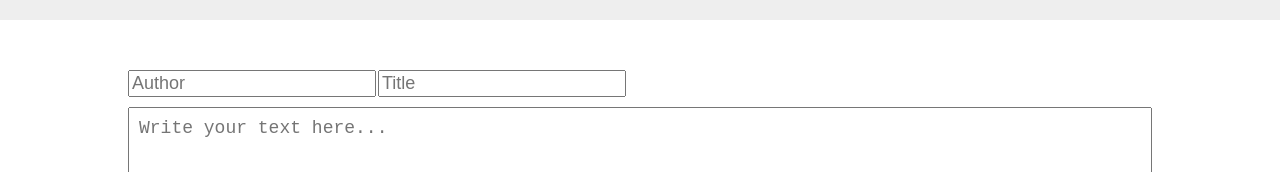
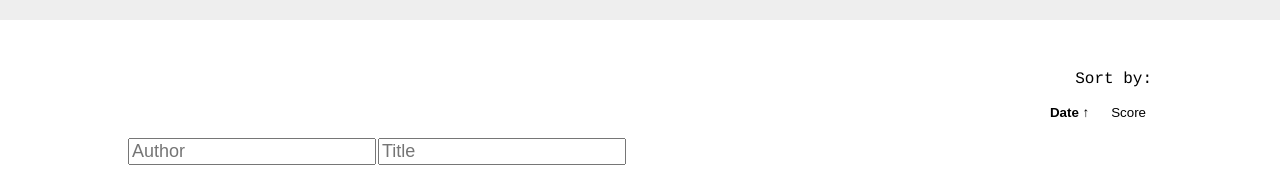
Before and after one commit to fxisco/reactnd-project-readable, a React (Create React App) app: page /1 in a window 1280 px wide. Shown: the part 163-335 px from the top of the page. Built offline with nearby package versions, Linux system fonts and the light colour scheme; no server answers.

Commit message:
feat: Sort post by date and voteScore(ASC and DESC)

```diff
--- a/src/components/CommentsList.js
+++ b/src/components/CommentsList.js
@@ -15,7 +15,7 @@ const Comment = ({ author, body, deleted, id, onDeleteComment, voteScore, timest
             </div>
             <div>
                 <p>{body}</p>
-                <p className="comment-date">
+                <p className="comment-date right">
                     {moment(timestamp).format(DEFAULT_DATE_FORMAT)}
                 </p>
             </div>
--- a/src/components/Post.js
+++ b/src/components/Post.js
@@ -26,10 +26,10 @@ const Post = ({
                 {body}
             </p>
             <div className="post-footer">
-                <p className="post-author">
+                <p className="post-author right">
                     {author}
                 </p>
-                <p className="post-date">
+                <p className="post-date right">
                     {moment(timestamp).format(DEFAULT_DATE_FORMAT)}
                 </p>
             </div>
--- a/src/constants/values.js
+++ b/src/constants/values.js
@@ -13,3 +13,13 @@ export const HTTP_METHODS = {
     POST: 'POST',
     PUT: 'PUT',
 };
+
+export const SORT_BY = {
+    DATE: 'DATE',
+    SCORE: 'SCORE'
+};
+
+export const SORT_ORDER = {
+    ASC: 'ASC',
+    DESC: 'DESC'
+};
--- a/src/containers/PostsContainer.js
+++ b/src/containers/PostsContainer.js
@@ -2,9 +2,19 @@ import React, { Component } from 'react';
 import { connect } from 'react-redux';
 import { bindActionCreators } from 'redux';
 import * as postsActionCreators from '../actions/posts';
-import { generateId  } from '../helpers/utils';
+import { generateId } from '../helpers/utils';
+import {
+    sortByDateASC,
+    sortByDateDESC,
+    sortByVoteScoreASC,
+    sortByVoteScoreDESC,
+} from '../helpers/array';
+import { SORT_BY, SORT_ORDER } from '../constants/values';
 import NavBar from '../components/NavBar';
 import Posts from '../components/Posts';
+
+const { DATE, SCORE } = SORT_BY;
+const { ASC, DESC } = SORT_ORDER;
 
 class PostsContainer extends Component {
     constructor(props) {
@@ -14,6 +24,8 @@ class PostsContainer extends Component {
             author: '',
             body: '',
             title: '',
+            sortBy: DATE,
+            sortOrder: ASC,
         };
 
         this.onTextChange = this.onTextChange.bind(this);
@@ -26,7 +38,7 @@ class PostsContainer extends Component {
 
         this.setState({
             [name]: value
-        })
+        });
     }
 
     onVote(id, type) {
@@ -60,6 +72,18 @@ class PostsContainer extends Component {
         });
     }
 
+    sortPostsBy(value) {
+        const change = {
+            sortBy: value
+        };
+
+        if (value === this.state.sortBy) {
+            change.sortOrder = this.state.sortOrder === ASC ? DESC: ASC;
+        }
+
+        this.setState(change);
+    }
+
     render() {
         const {
             categories,
@@ -69,9 +93,21 @@ class PostsContainer extends Component {
         const {
             author,
             body,
+            sortBy,
+            sortOrder,
             title,
         } = this.state;
         const selectedCategory = this.props.match.params.category || '';
+
+        let sortOrderDirection;
+
+        if (sortBy === DATE) {
+            sortOrderDirection = sortOrder === ASC ? sortByDateASC : sortByDateDESC;
+
+        } else {
+            sortOrderDirection = sortOrder === ASC ? sortByVoteScoreASC : sortByVoteScoreDESC;
+        }
+        const sortedPosts = [...posts].sort(sortOrderDirection);
 
         return (
             <div>
@@ -80,6 +116,21 @@ class PostsContainer extends Component {
                     selectedCategory={selectedCategory}
                 />
                 <div className="container">
+                    <div className="post-sorter">
+                        <span>Sort by: </span>
+                        <ul className="post-sorter-list">
+                            <li>
+                                <button className={`sort-button ${sortBy === DATE ? 'selected': ''}`} onClick={() => { this.sortPostsBy(DATE); }}>
+                                    {sortBy === DATE ? `Date ${sortOrder === ASC ? '↑': '↓'}` : 'Date'}
+                                </button>
+                            </li>
+                            <li>
+                                <button className={`sort-button ${sortBy === SCORE ? 'selected': ''}`} onClick={() => { this.sortPostsBy(SCORE); }}>
+                                    {sortBy === SCORE ? `Score ${sortOrder === ASC ? '↑': '↓'}` : 'Score'}
+                                </button>
+                            </li>
+                        </ul>
+                    </div>
                     {selectedCategory &&
                         <div className="new-post-container">
                             <div className="new-post-info">
@@ -98,7 +149,7 @@ class PostsContainer extends Component {
                     }
                     <Posts
                         category={this.props.match.params.category}
-                        posts={posts}
+                        posts={sortedPosts}
                         onVote={this.onVote}
                     />
                 </div>
--- /dev/null
+++ b/src/helpers/array.js
@@ -0,0 +1,29 @@
+export const sortByDateASC = (a,b) => {
+    return a.timestamp - b.timestamp;
+};
+
+export const sortByDateDESC = (a,b) => {
+    return b.timestamp - a.timestamp;
+};
+
+export const sortByVoteScoreASC = (a,b) => {
+    if (a.voteScore > b.voteScore) {
+        return 1;
+    }
+    if (a.voteScore < b.voteScore) {
+        return -1;
+    }
+
+    return 0;
+};
+
+export const sortByVoteScoreDESC = (a,b) => {
+    if (a.voteScore < b.voteScore) {
+        return 1;
+    }
+    if (a.voteScore > b.voteScore) {
+        return -1;
+    }
+
+    return 0;
+};
--- a/src/styles/App.css
+++ b/src/styles/App.css
@@ -37,9 +37,7 @@ nav.categories .active {
     padding: 20px;
 }
 
-.post-date,
-.comment-date,
-.post-author {
+.right {
     text-align: right;
 }
 
@@ -53,9 +51,29 @@ nav.categories .active {
     text-decoration: none;
 }
 
+.post-sorter {
+    list-style-position: inside;
+    text-align: right;
+}
+
+.post-sorter-list > li {
+    display: inline;
+    padding-left: 10px;
+}
+
 .post-title:hover {
     cursor: pointer;
     border-color: #ff0000;
+}
+
+.sort-button {
+    background: none;
+    border: 0;
+    cursor: pointer;
+}
+
+.sort-button.selected {
+    font-weight: bold;
 }
 
 .post-date,
```
